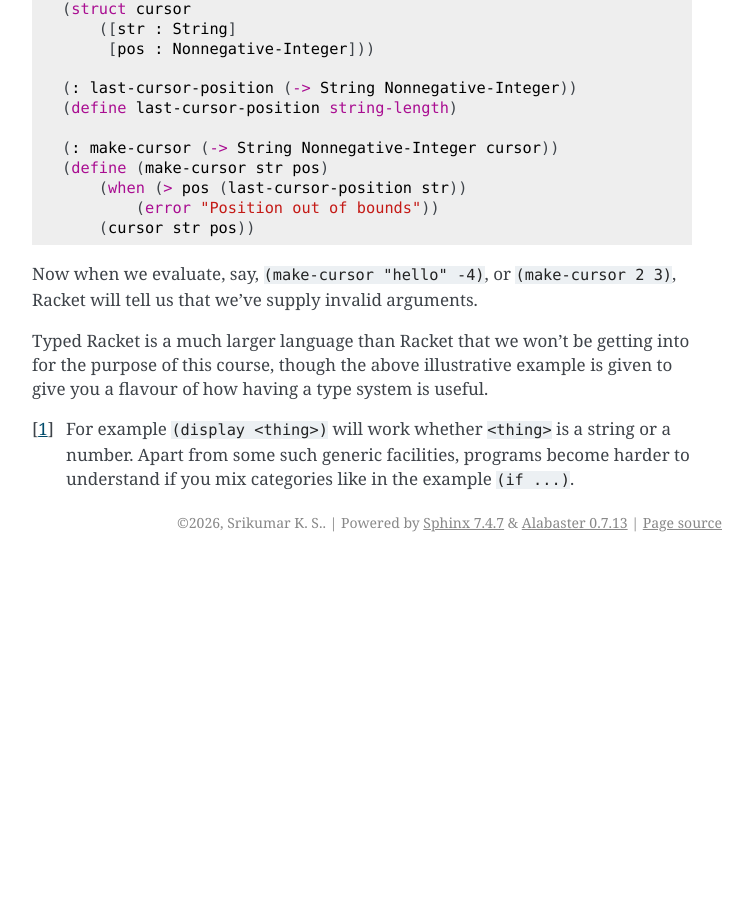
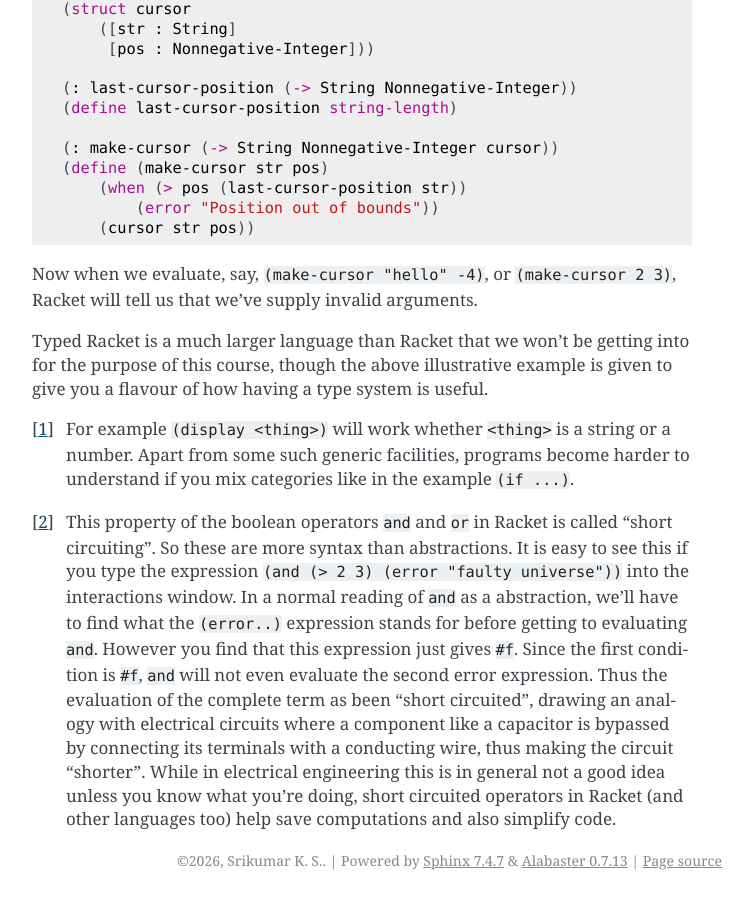
Before and after one commit to kreauniv/complit, a Sphinx documentation site: the page built from source/structures.rst, in a window 1280 px wide and 900 px high, scrolled down 8765 px. Shown: the whole window, without its empty margins (388-1141 px from the left). Built offline with Sphinx 7.4.7, drawn with Linux system fonts in a browser that asks for light colours; before the commit the page ends 9327 px from its top, so only the background shows below that.

Commit message:
short circuiting note

```diff
--- a/source/structures.rst
+++ b/source/structures.rst
@@ -170,7 +170,7 @@ Now let's pick that definition apart and figure out how to "read" it.
 - So the combined ``(and ...)`` expression is saying "``str`` is a string and ``pos`` is an
   integer and ``pos`` is >= 0 and ``pos`` is <= the length of ``str``". As we read that,
   we can realize that the moment any one of the sub-conditions becomes false, there is no
-  point even looking at any sub-conditions after that.
+  point even looking at any sub-conditions after that. [#short-circuit]_
 
   .. tip:: **A closer reading**: While we're checking whether ``pos`` is ``<=``
      the number of characters in the strings ``str``, what we're **really**
@@ -442,3 +442,19 @@ is given to give you a flavour of how having a type system is useful.
    a string or a number. Apart from some such generic facilities, programs
    become harder to understand if you mix categories like in the example ``(if
    ...)``.
+
+.. [#short-circuit] This property of the boolean operators ``and`` and ``or``
+   in Racket is called "short circuiting". So these are more syntax than
+   abstractions. It is easy to see this if you type the expression ``(and (> 2
+   3) (error "faulty universe"))`` into the interactions window. In a normal
+   reading of ``and`` as a abstraction, we'll have to find what the
+   ``(error..)`` expression stands for before getting to evaluating ``and``.
+   However you find that this expression just gives ``#f``. Since the first
+   condition is ``#f``, ``and`` will not even evaluate the second error
+   expression. Thus the evaluation of the complete term as been "short
+   circuited", drawing an analogy with electrical circuits where a component
+   like a capacitor is bypassed by connecting its terminals with a conducting
+   wire, thus making the circuit "shorter". While in electrical engineering
+   this is in general not a good idea unless you know what you're doing,
+   short circuited operators in Racket (and other languages too) help save
+   computations and also simplify code.
```
